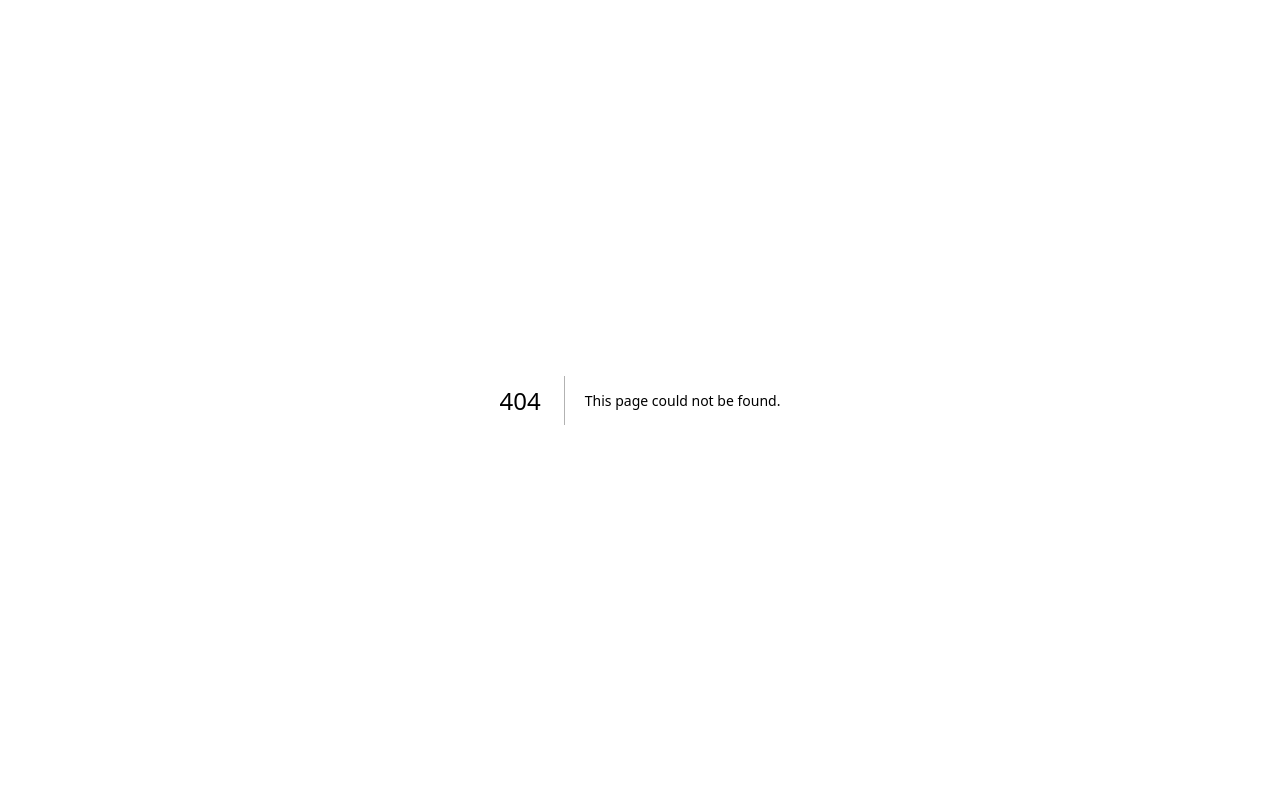
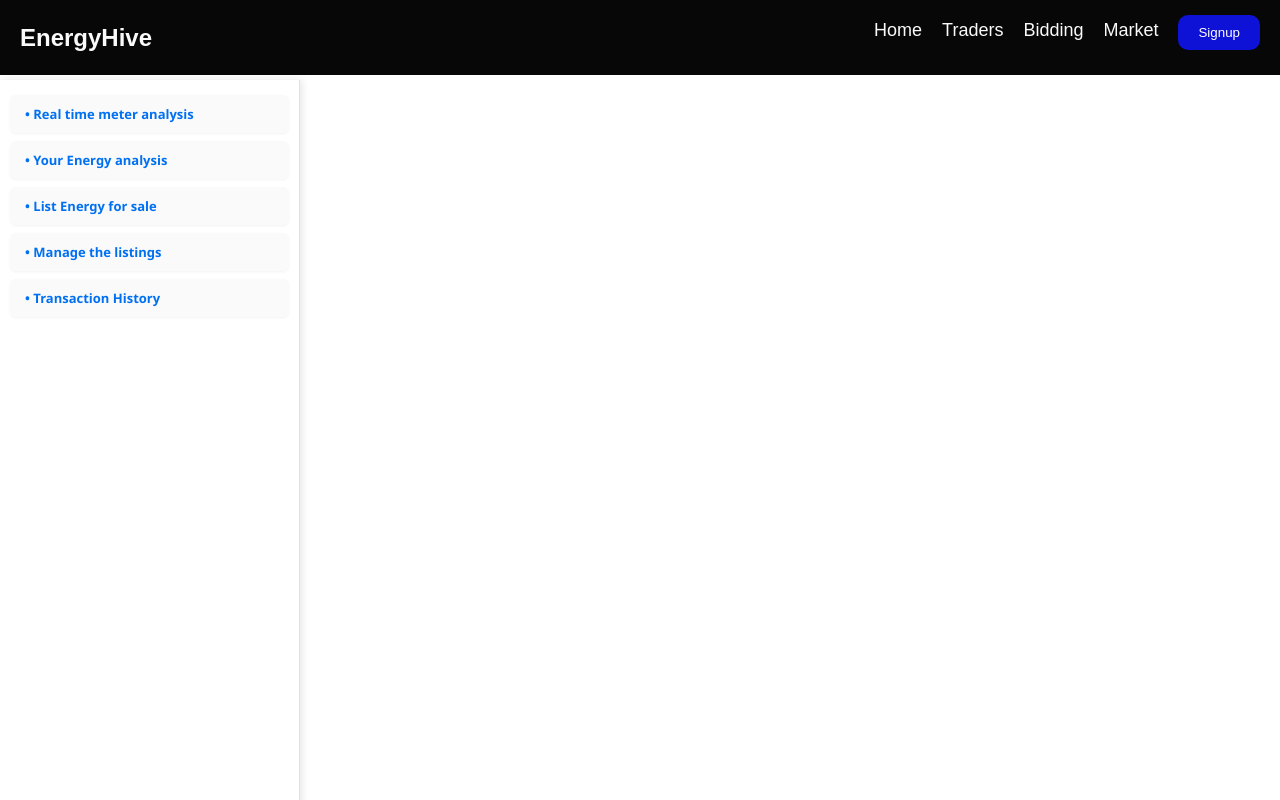
Before and after one commit to DhruvMahalwar/EngeryHive-HackCBS7.0, a Next.js app: page /analysis/history in a window 1280 px wide. Before the commit this address had no page. Built offline with nearby package versions, Linux system fonts and the light colour scheme; no server answers.

Commit message:
added transaction history panel

```diff
--- /dev/null
+++ b/src/app/analysis/history/page.js
@@ -0,0 +1,20 @@
+"use client";
+import React from 'react'
+import './page.css'
+import Navbar from '../../../../components/Navbar/Navbar'
+import UserDashboard from '../../../../components/Dashboard/dashboard'
+const History = () => {
+    return (
+        <div className="dashboard-page">
+            <Navbar />
+            <div className="content-layout">
+                <UserDashboard />
+                <div className="dashboard-content">
+                    Transaction History
+                </div>
+            </div>
+        </div>
+    )
+}
+
+export default History
```
Also changed, not shown: src/app/analysis/history/page.css (added).
